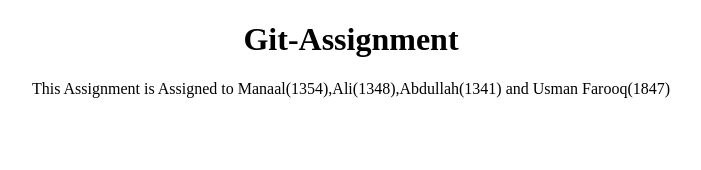
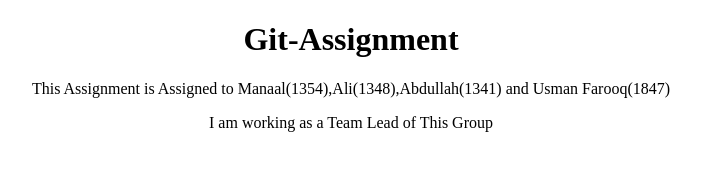
Before and after one commit to manaal54/Git_Assignment, a plain HTML site: page index.html in a window 1280 px wide. Shown: the whole page, without its empty margins (289-990 px from the left). Drawn offline with Linux system fonts and the light colour scheme.

Commit message:
Update index.html

```diff
--- a/index.html
+++ b/index.html
@@ -9,6 +9,7 @@
     <center>
         <h1>Git-Assignment</h1>
     <p>This Assignment is Assigned to Manaal(1354),Ali(1348),Abdullah(1341) and Usman Farooq(1847)</p>
-    </center>
+    <p>I am working as a Team Lead of This Group</p>
+</center>
     </body>
 </html>
```
